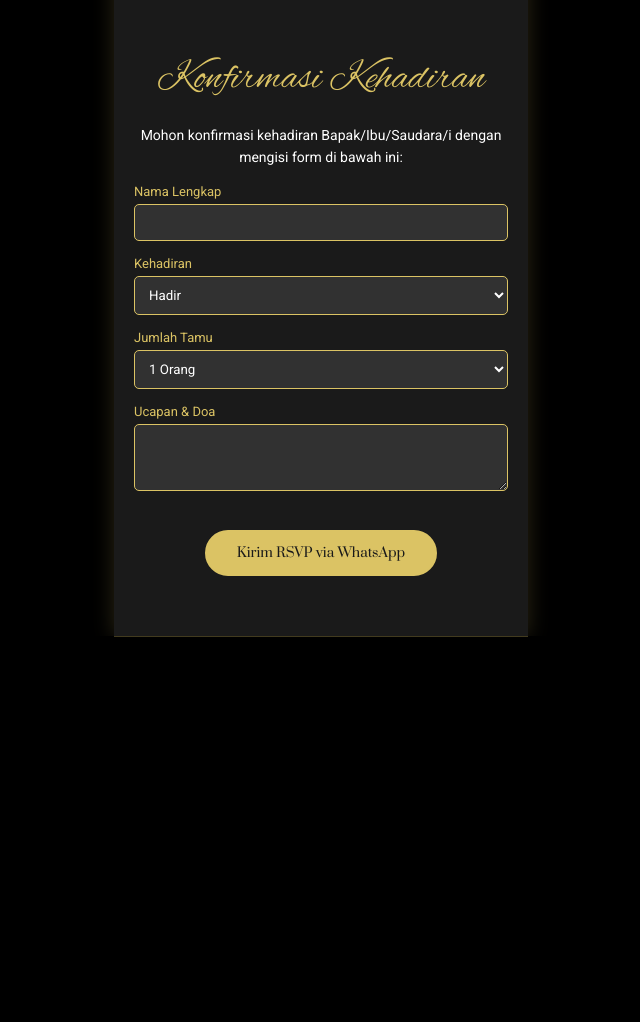
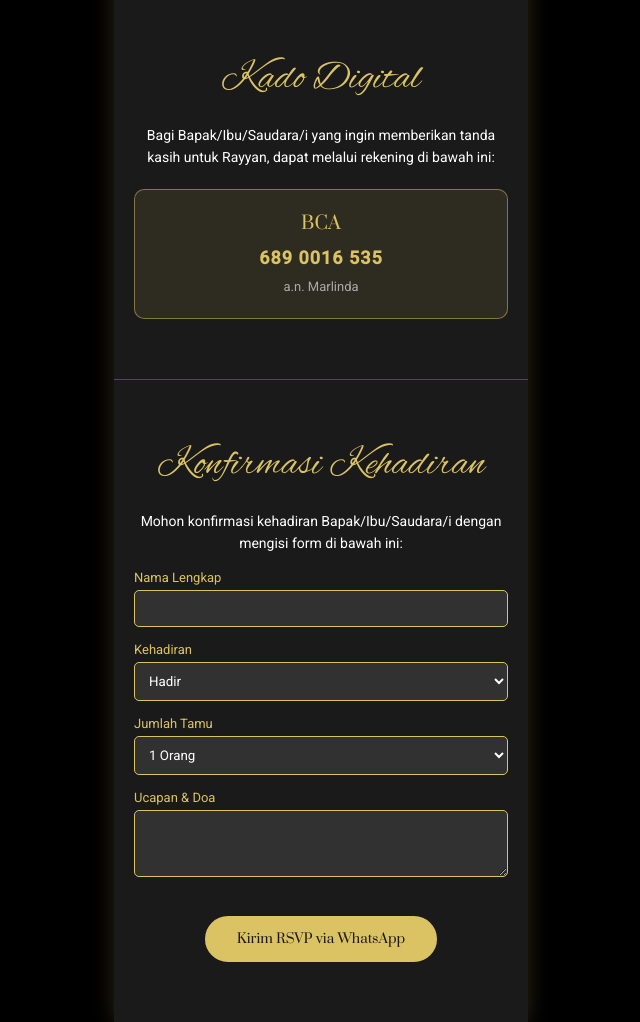
Before and after one commit to Isvane/khitan-rayyan, a plain HTML site: page index.html in a window 1280 px wide. Shown: the part 1840-2862 px from the top of the page, without its empty margins (319-959 px from the left). Before the commit the page ends 2476 px from the top, so only its background shows below. Drawn offline with Linux system fonts and the light colour scheme.

Commit message:
Update index.html

```diff
--- a/index.html
+++ b/index.html
@@ -333,6 +333,45 @@
             </section>
 
             <section class="section scroll-animate">
+                <h2>Kado Digital</h2>
+                <p>
+                    Bagi Bapak/Ibu/Saudara/i yang ingin memberikan tanda kasih
+                    untuk Rayyan, dapat melalui rekening di bawah ini:
+                </p>
+                <div
+                    style="
+                        background: rgba(219, 195, 100, 0.1);
+                        padding: 20px;
+                        border-radius: 10px;
+                        border: 1px solid rgba(219, 195, 100, 0.5);
+                        margin-top: 20px;
+                    "
+                >
+                    <p class="sub-title" style="margin-bottom: 5px">BCA</p>
+                    <p
+                        style="
+                            font-size: 18px;
+                            font-weight: bold;
+                            color: var(--gold);
+                            letter-spacing: 1px;
+                            margin-bottom: 5px;
+                        "
+                    >
+                        689 0016 535
+                    </p>
+                    <p
+                        style="
+                            font-size: 13px;
+                            color: var(--text-muted);
+                            margin-bottom: 0;
+                        "
+                    >
+                        a.n. Marlinda
+                    </p>
+                </div>
+            </section>
+
+            <section class="section scroll-animate">
                 <h2>Konfirmasi Kehadiran</h2>
                 <p>
                     Mohon konfirmasi kehadiran Bapak/Ibu/Saudara/i dengan
@@ -364,6 +403,8 @@
                         <select id="guests" class="form-control" required>
                             <option value="1">1 Orang</option>
                             <option value="2">2 Orang</option>
+                            <option value="3">3 Orang</option>
+                            <option value="4">4 Orang</option>
                         </select>
                     </div>
 
@@ -413,7 +454,7 @@
                     const guests = document.getElementById("guests").value;
                     const message = document.getElementById("message").value;
 
-                    const waNumber = "6281234567890";
+                    const waNumber = "6285716806757";
                     let waText = `*Konfirmasi Kehadiran Khitanan*\n\n`;
                     waText += `Nama: ${name}\n`;
                     waText += `Kehadiran: ${status}\n`;
```
